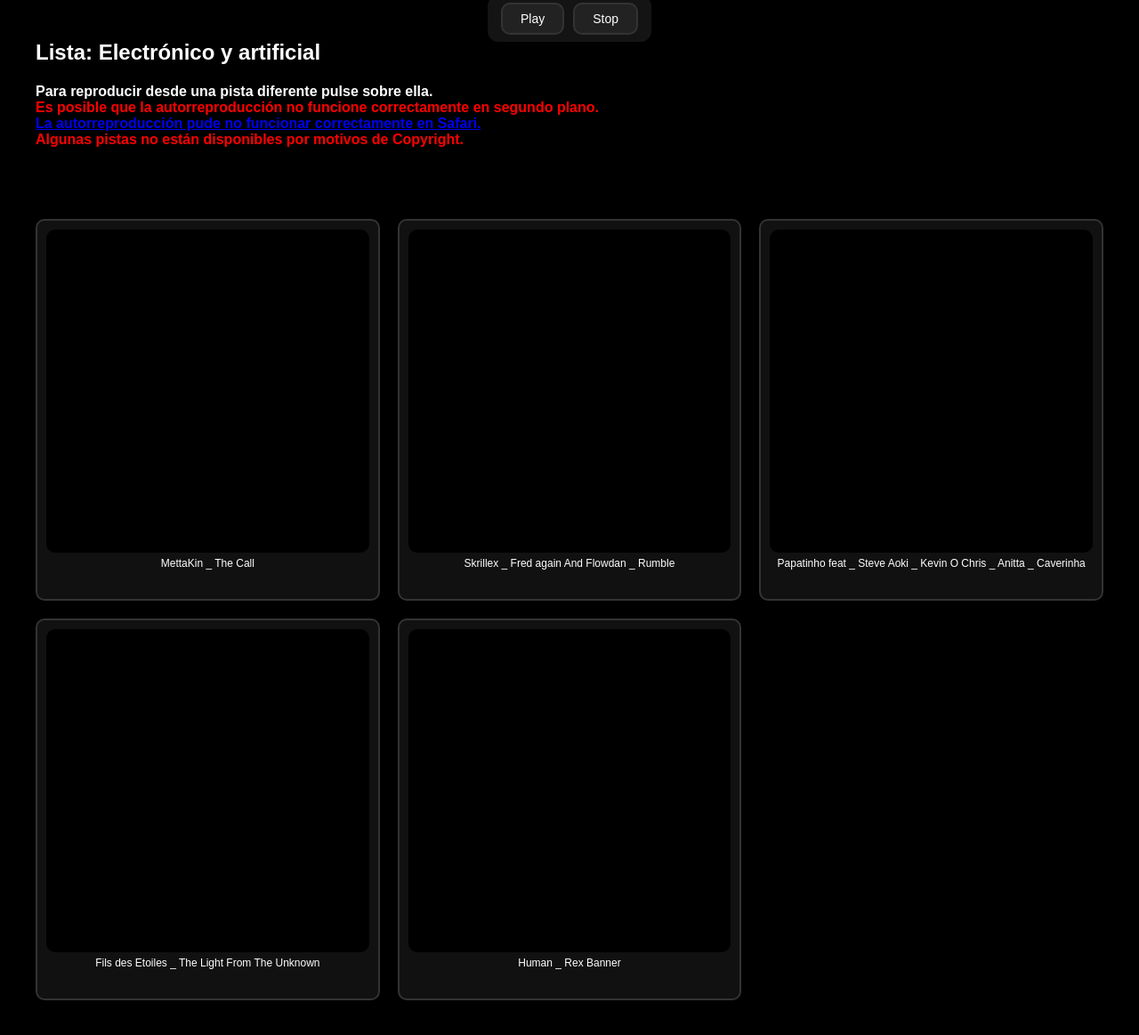
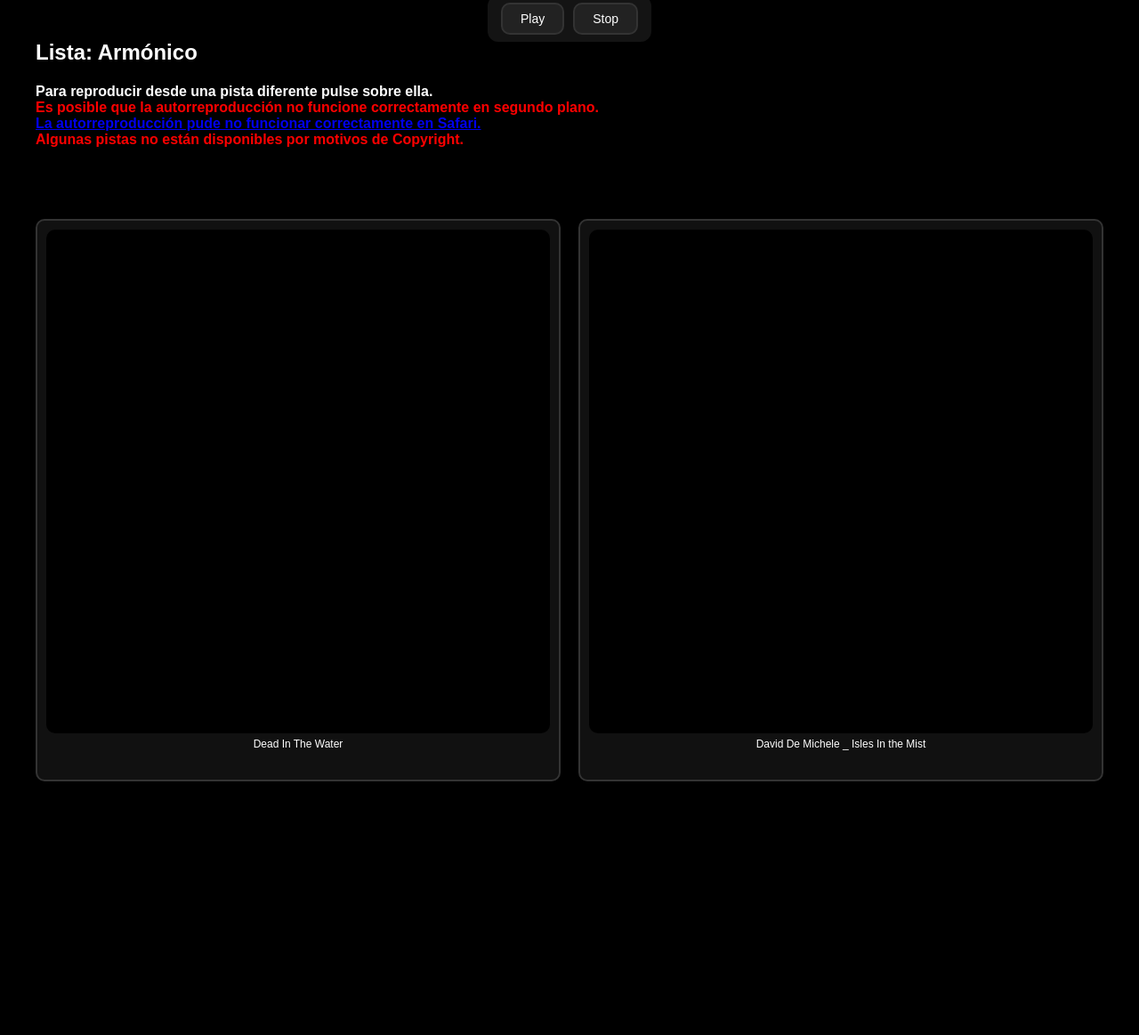
Before and after one commit to oracleibmaisd0-droid/Music-LIST-Armonico, a plain HTML site: page index.html in a window 1280 px wide. Shown: the part 15-1178 px from the top of the page at 89% size. After the commit the page ends 933 px from the top, so only its background shows below. Drawn offline with Linux system fonts and the light colour scheme.

Commit message:
index.html

```diff
--- a/index.html
+++ b/index.html
@@ -98,7 +98,7 @@
 </head>
 <body>
 
-<h2>Lista: Electrónico y artificial</h2>
+<h2>Lista: Armónico</h2>
 <h4>Para reproducir desde una pista diferente pulse sobre ella.<br><font color="#ff0000">Es posible que la autorreproducción no funcione correctamente en segundo plano.<br><a href="https://www.google.es/chrome/">La autorreproducción pude no funcionar correctamente en Safari.</a><br>Algunas pistas no están disponibles por motivos de Copyright.</font></h4>
 
 <div class="floatingButtons">
@@ -107,7 +107,7 @@
 </div>
 
 <div class="gallery" id="playlist">
-  <div class="musicCard" data-audio="https://dl.dropboxusercontent.com/scl/fi/kzywse7q0xyw275wrqs7f/MettaKin-_-The-Call.mp3?rlkey=gj46311jlwdl3djv06cp57if3&st=oqf2l293">
+  <div class="musicCard" data-audio="https://dl.dropboxusercontent.com/scl/fi/mxm7kap1ekada85jveeom/Dead-In-The-Water.mp3?rlkey=fyjujtzlmildw3qj05z68j9e0&raw=1">
     <canvas class="responsive-canvas"></canvas>
     <div class="fileNameDisplay"></div>
     <div class="progress-container">
@@ -115,31 +115,7 @@
       <div class="progress-text">Cargando…</div>
     </div>
   </div>
-  <div class="musicCard" data-audio="https://dl.dropboxusercontent.com/scl/fi/8r5vy96edc58c7ni6ycx5/Skrillex-_-Fred-again-And-Flowdan-_-Rumble.mp3?rlkey=l1l6a0vnomxqdlxzp4zvgnfyk">
-    <canvas class="responsive-canvas"></canvas>
-    <div class="fileNameDisplay"></div>
-    <div class="progress-container">
-      <div class="progress-bar"></div>
-      <div class="progress-text">Cargando…</div>
-    </div>
-  </div>
-  <div class="musicCard" data-audio="https://dl.dropboxusercontent.com/scl/fi/n12bg9jgl31pxtgbj56c2/Papatinho-feat-_-Steve-Aoki-_-Kevin-O-Chris-_-Anitta-_-Caverinha.mp3?rlkey=9wgzrf0gomymvp2g96hnt9sz6">
-    <canvas class="responsive-canvas"></canvas>
-    <div class="fileNameDisplay"></div>
-    <div class="progress-container">
-      <div class="progress-bar"></div>
-      <div class="progress-text">Cargando…</div>
-    </div>
-  </div>
-  <div class="musicCard" data-audio="https://dl.dropboxusercontent.com/scl/fi/ejome0wnkeq5nywx348jw/Fils-des-Etoiles-_-The-Light-From-The-Unknown.mp3?rlkey=92b7kr8s5bnkzaoq1syj6ystg">
-    <canvas class="responsive-canvas"></canvas>
-    <div class="fileNameDisplay"></div>
-    <div class="progress-container">
-      <div class="progress-bar"></div>
-      <div class="progress-text">Cargando…</div>
-    </div>
-  </div>
-  <div class="musicCard" data-audio="https://dl.dropboxusercontent.com/scl/fi/4b0jkhfhywwt572o883e9/Human-_-Rex-Banner.mp3?rlkey=vt8h5b280e9ji7ma98bbyvhjq">
+  <div class="musicCard" data-audio="https://dl.dropboxusercontent.com/scl/fi/zt4h0jt8zw37v12tchr7d/David-De-Michele-_-Isles-In-the-Mist.mp3?rlkey=jsa84wqqbdiucn0dbx6nn64p6">
     <canvas class="responsive-canvas"></canvas>
     <div class="fileNameDisplay"></div>
     <div class="progress-container">
```
